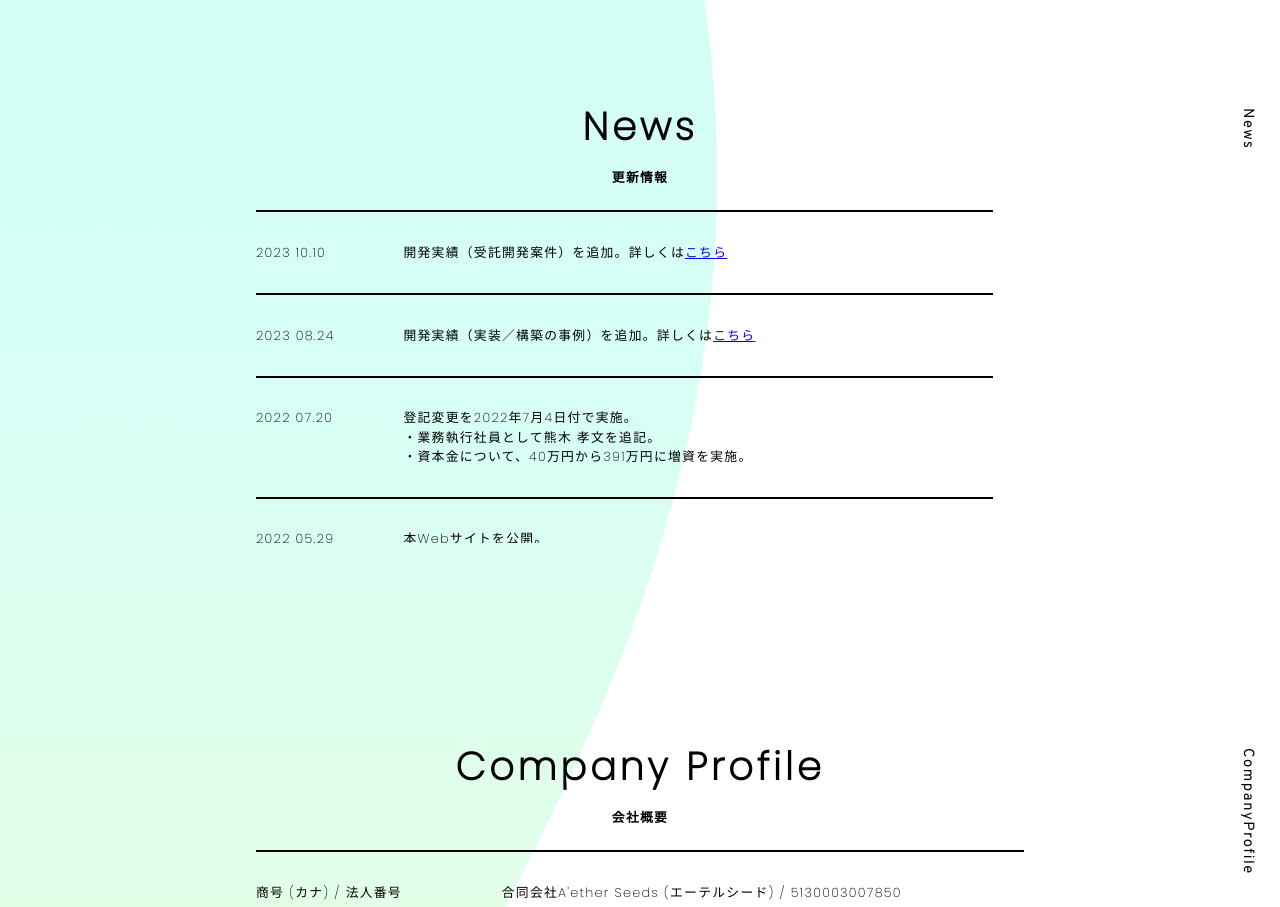
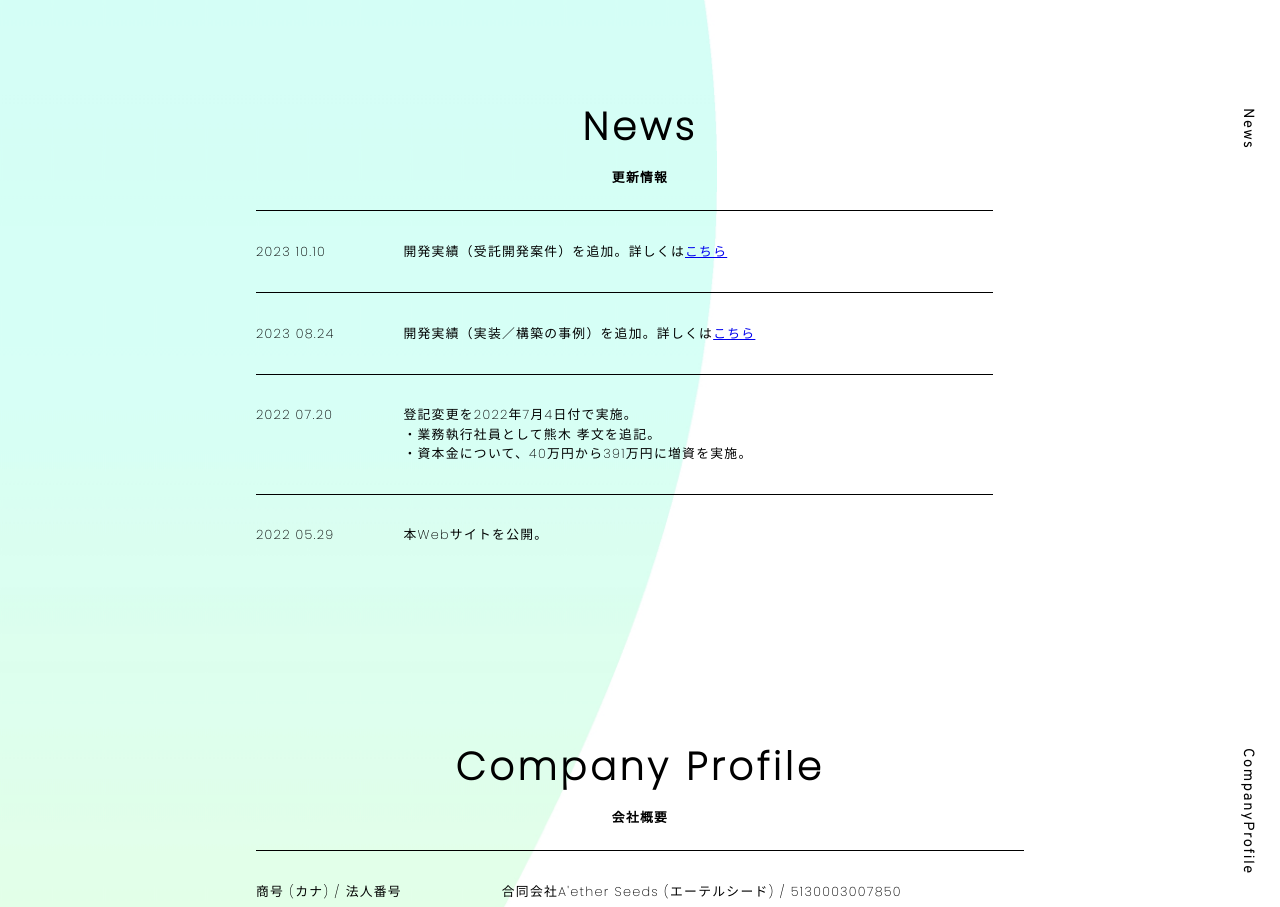
Before and after one commit to hiratamizuki817/test, a plain HTML site: page index2.html in a window 1280 px wide. Shown: the part 1256-2163 px from the top of the page. Drawn offline with nearby package versions, Linux system fonts and the light colour scheme.

Commit message:
Update index2.html

```diff
--- a/index2.html
+++ b/index2.html
@@ -8,7 +8,7 @@
 
 <head>
     <link rel="stylesheet" href="./css/reset.css" type="text/css">
-    <link rel="stylesheet" href="./css/style.css" type="text/css">
+    <link rel="stylesheet" href="./css/style2.css" type="text/css">
     <link rel="preconnect" href="https://fonts.googleapis.com">
     <link rel="preconnect" href="https://fonts.gstatic.com" crossorigin>
     <link rel="preconnect" href="https://fonts.googleapis.com">
```
